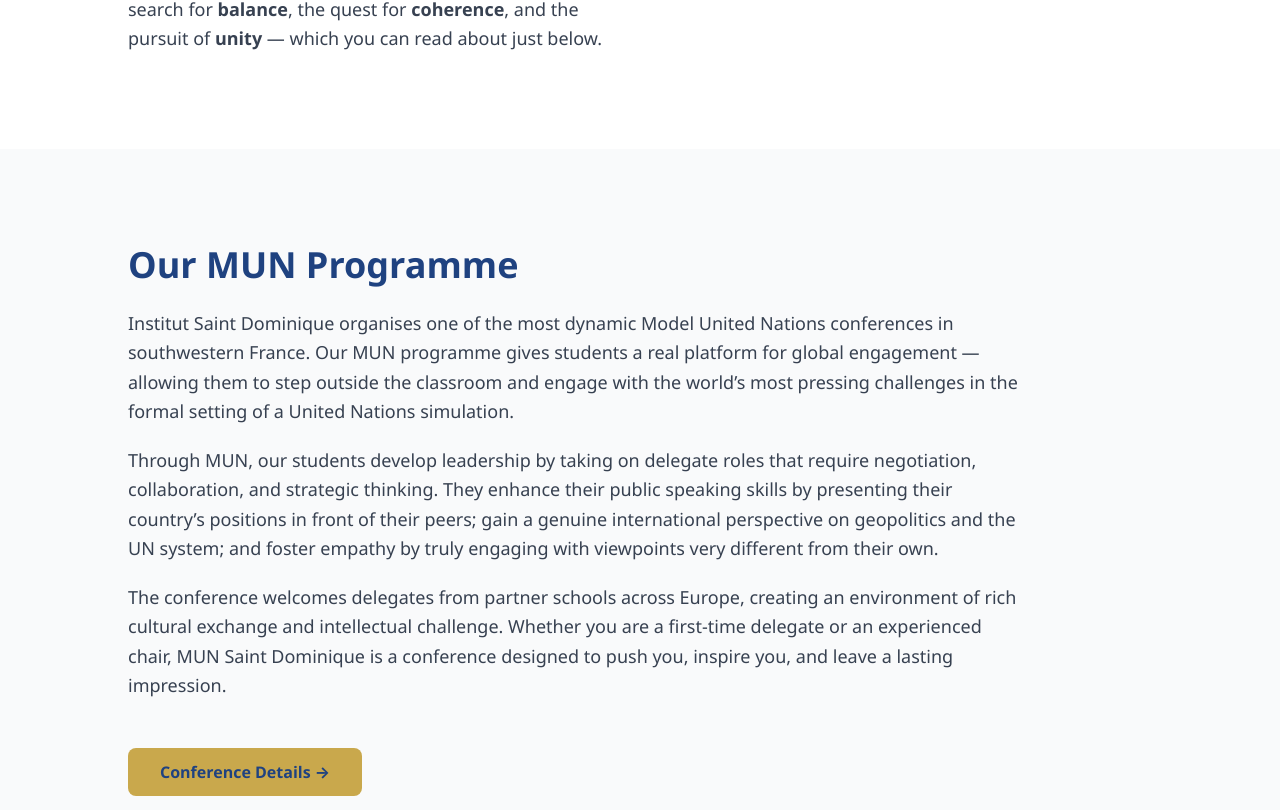
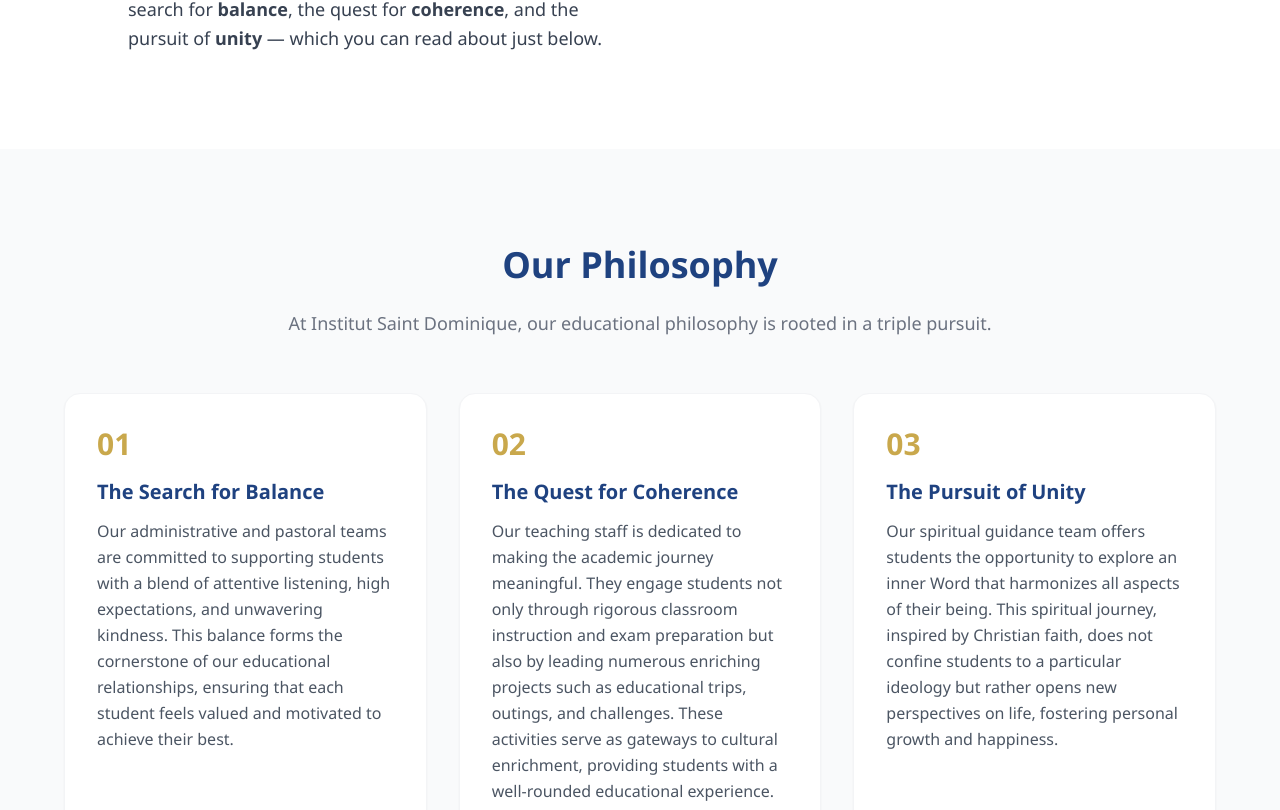
Before and after one commit to gastongabaixtucf8/projet-MUN-saintdo, a Next.js app: page /about in a window 1280 px wide. Shown: the part 790-1600 px from the top of the page. Built offline with nearby package versions, Linux system fonts and the light colour scheme.

Commit message:
auto-save

```diff
--- a/app/about/page.tsx
+++ b/app/about/page.tsx
@@ -59,8 +59,45 @@
         </div>
       </section>
 
+      {/* Our Philosophy */}
+      <section className="py-24 px-6 bg-gray-50">
+        <div className="max-w-6xl mx-auto">
+          <div className="text-center mb-14 max-w-3xl mx-auto">
+            <h2 className="section-title text-4xl">Our Philosophy</h2>
+            <p className="text-gray-500 text-lg">
+              At Institut Saint Dominique, our educational philosophy is rooted in a triple pursuit.
+            </p>
+          </div>
+          <div className="grid md:grid-cols-3 gap-8">
+            {[
+              {
+                number: '01',
+                title: 'The Search for Balance',
+                body: 'Our administrative and pastoral teams are committed to supporting students with a blend of attentive listening, high expectations, and unwavering kindness. This balance forms the cornerstone of our educational relationships, ensuring that each student feels valued and motivated to achieve their best.',
+              },
+              {
+                number: '02',
+                title: 'The Quest for Coherence',
+                body: 'Our teaching staff is dedicated to making the academic journey meaningful. They engage students not only through rigorous classroom instruction and exam preparation but also by leading numerous enriching projects such as educational trips, outings, and challenges. These activities serve as gateways to cultural enrichment, providing students with a well-rounded educational experience.',
+              },
+              {
+                number: '03',
+                title: 'The Pursuit of Unity',
+                body: 'Our spiritual guidance team offers students the opportunity to explore an inner Word that harmonizes all aspects of their being. This spiritual journey, inspired by Christian faith, does not confine students to a particular ideology but rather opens new perspectives on life, fostering personal growth and happiness.',
+              },
+            ].map(({ number, title, body }) => (
+              <div key={number} className="bg-white rounded-2xl border border-gray-100 shadow-sm p-8 flex flex-col">
+                <span className="text-gold font-bold text-3xl mb-4">{number}</span>
+                <h3 className="font-bold text-navy text-xl mb-3">{title}</h3>
+                <p className="text-gray-600 leading-relaxed">{body}</p>
+              </div>
+            ))}
+          </div>
+        </div>
+      </section>
+
       {/* MUN Programme */}
-      <section className="py-24 px-6 bg-gray-50">
+      <section className="py-24 px-6">
         <div className="max-w-5xl mx-auto">
           <h2 className="section-title text-4xl">Our MUN Programme</h2>
           <div className="space-y-5 text-gray-700 leading-relaxed text-lg mb-12 max-w-4xl">
```
